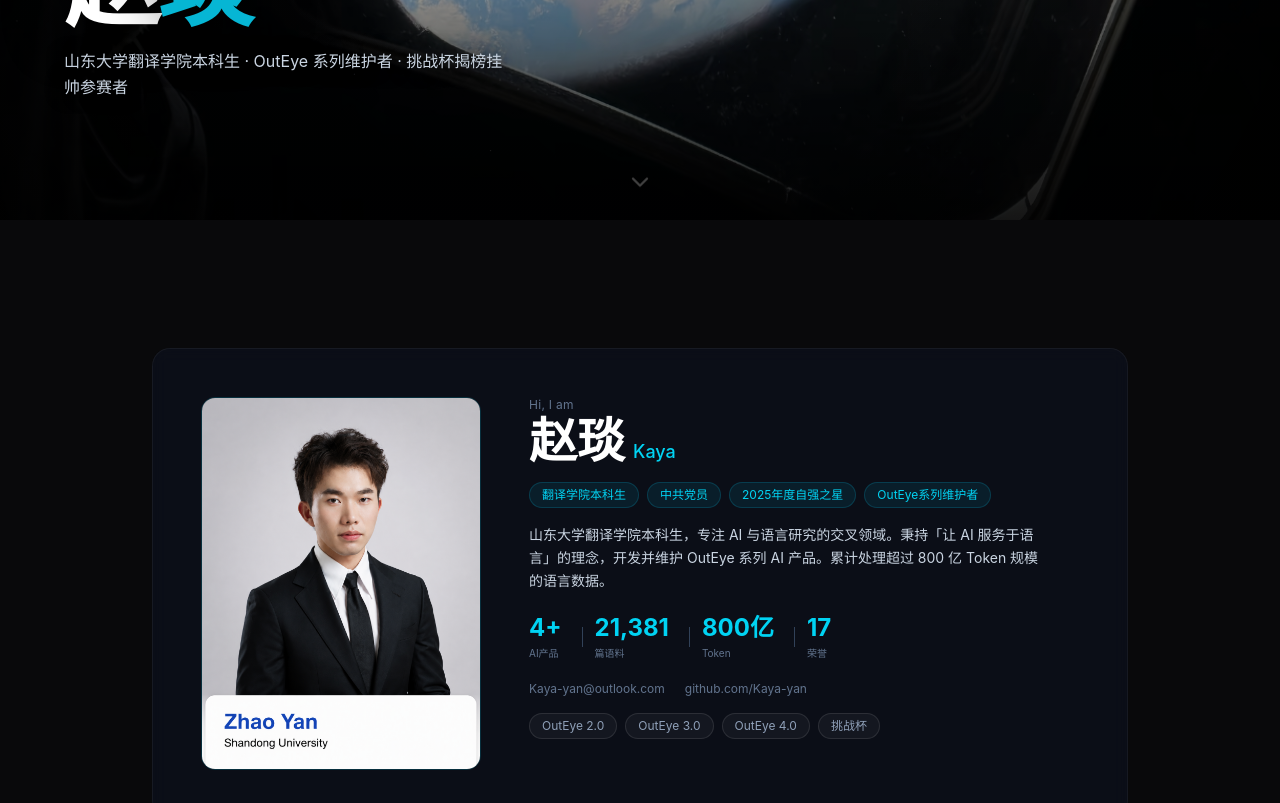
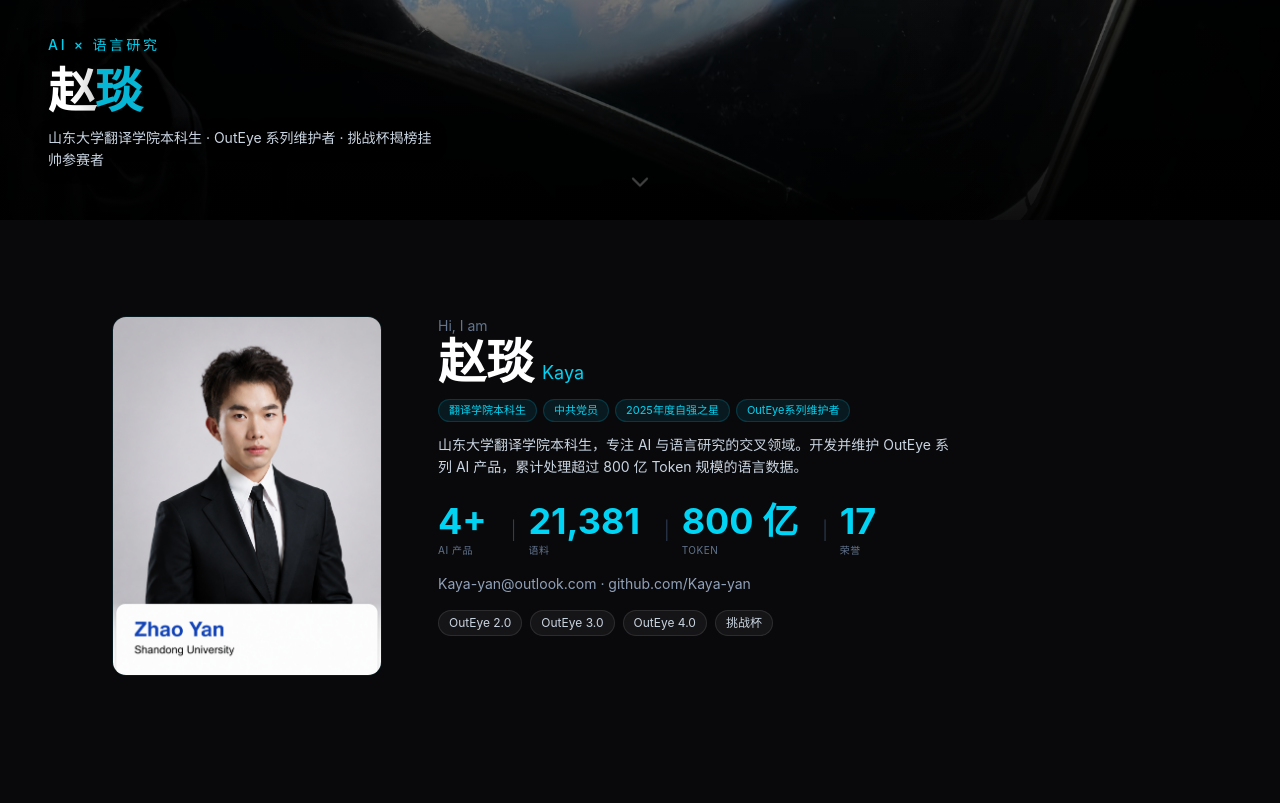
Before and after one commit to Kaya-yan/hub.outeye, a Next.js app: page / in a window 1280 px wide. Shown: the part 580-1383 px from the top of the page. Built offline with nearby package versions, Linux system fonts and the light colour scheme.

Commit message:
首页再次优化

```diff
--- a/src/components/public/AboutSection.tsx
+++ b/src/components/public/AboutSection.tsx
@@ -44,7 +44,7 @@ function ResumePhoto() {
         <img
           src="/assets/images/profile/profile.jpg"
           alt="赵琰"
-          className="w-[280px] aspect-[3/4] rounded-xl object-cover object-top border border-cyan-500/20 transition-shadow duration-500 hover:shadow-[0_0_40px_rgba(6,182,212,0.2)]"
+          className="w-[270px] aspect-[3/4] rounded-xl object-cover object-top border border-cyan-500/10 transition-shadow duration-500 hover:shadow-[0_0_40px_rgba(6,182,212,0.15)]"
         />
       </motion.div>
     </div>
@@ -53,96 +53,100 @@ function ResumePhoto() {
 
 export function AboutSection() {
   return (
-    <section id="about" className="py-24 lg:py-32">
-      <div className="mx-auto max-w-5xl px-6">
+    <section id="about" className="py-16 md:py-24">
+      <div className="mx-auto max-w-6xl px-6 md:px-12">
+        <div className="flex flex-col lg:flex-row gap-8 lg:gap-14 items-start">
+          {/* Left: Photo */}
           <motion.div
-          initial={{ opacity: 0, y: 30 }}
-          whileInView={{ opacity: 1, y: 0 }}
+            initial={{ opacity: 0, x: -20 }}
+            whileInView={{ opacity: 1, x: 0 }}
             viewport={{ once: true, margin: "-100px" }}
-          transition={{ duration: 0.5, ease: "easeOut" }}
-          className="rounded-2xl border border-white/5 bg-slate-900/40 backdrop-blur-sm p-8 md:p-12"
+            transition={{ duration: 0.6, ease: "easeOut" }}
+            className="flex justify-center lg:justify-start w-full lg:w-auto"
           >
-          <div className="flex flex-col lg:flex-row gap-8 lg:gap-12 items-start">
-            {/* Left: Photo */}
-            <div className="flex justify-center lg:justify-start w-full lg:w-auto">
             {/* Mobile photo (static) */}
             <div className="lg:hidden">
               <img
                 src="/assets/images/profile/profile.jpg"
                 alt="赵琰"
-                  className="w-[200px] aspect-[3/4] rounded-xl object-cover object-top border border-cyan-500/20"
+                className="w-[200px] aspect-[3/4] rounded-xl object-cover object-top border border-cyan-500/10"
               />
             </div>
             <ResumePhoto />
-            </div>
+          </motion.div>
 
           {/* Right: Info */}
-            <div className="flex-1 min-w-0">
-              <p className="text-xs text-slate-500 tracking-wide">Hi, I am</p>
-              <h2 className="mt-1 flex items-baseline gap-2">
+          <motion.div
+            initial={{ opacity: 0, x: 20 }}
+            whileInView={{ opacity: 1, x: 0 }}
+            viewport={{ once: true, margin: "-100px" }}
+            transition={{ duration: 0.6, ease: "easeOut" }}
+            className="flex-1 min-w-0"
+          >
+            {/* Row 1: Greeting */}
+            <p className="text-slate-500 text-sm">Hi, I am</p>
+
+            {/* Row 2: Name */}
+            <h2 className="mt-0.5 flex items-baseline gap-2">
               <span className="text-4xl md:text-5xl font-bold text-white">赵琰</span>
-                <span className="text-lg text-cyan-400 font-medium">Kaya</span>
+              <span className="text-cyan-400 text-lg font-normal">Kaya</span>
             </h2>
 
-              {/* Badges */}
-              <div className="mt-4 flex flex-wrap gap-2">
+            {/* Row 3: Badges */}
+            <div className="mt-3 flex flex-wrap gap-1.5">
               {["翻译学院本科生", "中共党员", "2025年度自强之星", "OutEye系列维护者"].map((b) => (
                 <span
                   key={b}
-                    className="rounded-full border border-cyan-500/20 bg-cyan-500/10 px-3 py-1 text-xs text-cyan-400"
+                  className="rounded-full border border-cyan-500/20 bg-cyan-500/10 text-cyan-400 text-[11px] px-2.5 py-0.5 whitespace-nowrap"
                 >
                   {b}
                 </span>
               ))}
             </div>
 
-              {/* Bio */}
-              <p className="mt-4 text-sm text-slate-300 leading-relaxed max-w-lg">
-                山东大学翻译学院本科生，专注 AI 与语言研究的交叉领域。秉持「让 AI 服务于语言」的理念，开发并维护 OutEye 系列 AI 产品。累计处理超过 800 亿 Token 规模的语言数据。
+            {/* Row 4: Bio */}
+            <p className="mt-3 text-slate-300 text-sm leading-relaxed max-w-lg">
+              山东大学翻译学院本科生，专注 AI 与语言研究的交叉领域。开发并维护 OutEye 系列 AI 产品，累计处理超过 800 亿 Token 规模的语言数据。
             </p>
 
-              {/* Metrics */}
-              <div className="mt-5 flex flex-wrap items-center gap-x-5 gap-y-3">
+            {/* Row 5: Metrics — big bold numbers */}
+            <div className="mt-6 flex flex-wrap items-center gap-x-6 gap-y-3">
               {[
-                  { value: "4+", label: "AI产品" },
-                  { value: "21,381", label: "篇语料" },
-                  { value: "800亿", label: "Token" },
+                { value: "4+", label: "AI 产品" },
+                { value: "21,381", label: "语料" },
+                { value: "800 亿", label: "TOKEN" },
                 { value: "17", label: "荣誉" },
               ].map((m, idx) => (
                 <div key={m.label} className="flex items-center gap-3">
-                    {idx > 0 && <div className="w-px h-5 bg-slate-700" />}
-                    <div className="flex flex-col">
-                      <span className="text-2xl font-bold text-cyan-400">{m.value}</span>
-                      <span className="text-[10px] text-slate-500 mt-0.5">{m.label}</span>
+                  {idx > 0 && <span className="text-slate-700 text-lg font-light">|</span>}
+                  <div className="flex flex-col items-start">
+                    <span className="text-3xl md:text-4xl font-bold text-cyan-400 leading-none">{m.value}</span>
+                    <span className="text-[10px] text-slate-500 mt-1 uppercase tracking-wider">{m.label}</span>
                   </div>
                 </div>
               ))}
             </div>
 
-              {/* Contact links */}
-              <div className="mt-5 flex flex-wrap items-center gap-x-5 gap-y-1 text-xs text-slate-500">
-                <a href="mailto:Kaya-yan@outlook.com" className="hover:text-cyan-400 transition-colors">
-                  Kaya-yan@outlook.com
-                </a>
-                <a href="https://github.com/Kaya-yan" target="_blank" rel="noopener noreferrer" className="hover:text-cyan-400 transition-colors">
-                  github.com/Kaya-yan
-                </a>
-              </div>
+            {/* Row 6: Contact */}
+            <p className="mt-4 text-slate-400 text-sm">
+              <a href="mailto:Kaya-yan@outlook.com" className="hover:text-cyan-400 transition-colors">Kaya-yan@outlook.com</a>
+              {" · "}
+              <a href="https://github.com/Kaya-yan" target="_blank" rel="noopener noreferrer" className="hover:text-cyan-400 transition-colors">github.com/Kaya-yan</a>
+            </p>
 
-              {/* Project tags */}
+            {/* Row 7: Project tags */}
             <div className="mt-4 flex flex-wrap gap-2">
               {["OutEye 2.0", "OutEye 3.0", "OutEye 4.0", "挑战杯"].map((tag) => (
                 <span
                   key={tag}
-                    className="rounded-full border border-white/10 bg-white/[0.04] px-3 py-1 text-xs text-slate-400"
+                  className="rounded-full border border-white/10 bg-white/5 text-slate-300 text-xs px-2.5 py-1"
                 >
                   {tag}
                 </span>
               ))}
             </div>
+          </motion.div>
         </div>
-          </div>
-        </motion.div>
       </div>
     </section>
   );
--- a/src/components/public/GalaxyHero.tsx
+++ b/src/components/public/GalaxyHero.tsx
@@ -2,38 +2,39 @@
 
 import { useRef, useEffect } from "react";
 import Image from "next/image";
+import { motion, useScroll, useTransform } from "framer-motion";
 import { useReducedMotion } from "@/hooks/useReducedMotion";
 import { ChevronDown } from "lucide-react";
 
-const STAR_COUNT = 25;
+const STAR_COUNT = 18;
 
-interface Star {
-  x: number;
-  y: number;
-  vx: number;
-  vy: number;
-  size: number;
-  alpha: number;
-}
-
-function createStars(w: number, h: number): Star[] {
+function createStars(w: number, h: number) {
   return Array.from({ length: STAR_COUNT }, () => ({
     x: Math.random() * w,
     y: Math.random() * h,
-    vx: (Math.random() - 0.5) * 0.15,
-    vy: (Math.random() - 0.5) * 0.15 - 0.05,
-    size: Math.random() < 0.3 ? 1.2 : 0.7,
-    alpha: Math.random() * 0.12 + 0.04,
+    vx: (Math.random() - 0.5) * 0.12,
+    vy: (Math.random() - 0.5) * 0.12 - 0.03,
+    size: Math.random() < 0.25 ? 1.2 : 0.7,
+    alpha: Math.random() * 0.1 + 0.03,
   }));
 }
 
 export function GalaxyHero() {
+  const sectionRef = useRef<HTMLElement>(null);
   const canvasRef = useRef<HTMLCanvasElement>(null);
-  const starsRef = useRef<Star[]>([]);
+  const starsRef = useRef<ReturnType<typeof createStars>>([]);
   const animIdRef = useRef(0);
   const dimsRef = useRef({ w: 0, h: 0 });
   const reducedMotion = useReducedMotion();
 
+  // Parallax scroll
+  const { scrollYProgress } = useScroll({
+    target: sectionRef,
+    offset: ["start start", "end start"],
+  });
+  const imageY = useTransform(scrollYProgress, [0, 1], ["0%", "30%"]);
+
+  // Star particles
   useEffect(() => {
     const canvas = canvasRef.current;
     if (!canvas || reducedMotion) return;
@@ -91,8 +92,9 @@ export function GalaxyHero() {
   }
 
   return (
-    <section className="relative h-screen overflow-hidden bg-black">
-      {/* Background image */}
+    <section ref={sectionRef} className="relative h-screen overflow-hidden bg-black">
+      {/* Parallax background image */}
+      <motion.div style={{ y: reducedMotion ? 0 : imageY }} className="absolute inset-0">
         <Image
           src="/hero-bg.jpg"
           alt=""
@@ -102,16 +104,17 @@ export function GalaxyHero() {
           style={{ objectPosition: "center bottom" }}
           sizes="100vw"
         />
+      </motion.div>
 
-      {/* Layer 1: bottom darkening gradient for text readability */}
+      {/* Layer 1: bottom darkening gradient */}
       <div
         className="absolute inset-0 pointer-events-none z-[1]"
         style={{
-          background: "linear-gradient(to top, rgba(0,0,0,0.85) 0%, rgba(0,0,0,0.4) 30%, transparent 60%)",
+          background: "linear-gradient(to top, rgba(0,0,0,0.9) 0%, rgba(0,0,0,0.45) 30%, transparent 60%)",
         }}
       />
 
-      {/* Layer 2: radial vignette to darken edges */}
+      {/* Layer 2: radial vignette */}
       <div
         className="absolute inset-0 pointer-events-none z-[1]"
         style={{
@@ -119,7 +122,7 @@ export function GalaxyHero() {
         }}
       />
 
-      {/* Subtle star particle overlay */}
+      {/* Stars overlay */}
       {!reducedMotion && (
         <canvas
           ref={canvasRef}
@@ -127,34 +130,49 @@ export function GalaxyHero() {
         />
       )}
 
-      {/* Text content */}
-      <div className="absolute bottom-[15%] left-6 sm:left-10 lg:left-16 z-10 max-w-md">
-        <p className="text-xs sm:text-sm font-medium tracking-[0.2em] uppercase text-cyan-400 mb-3"
+      {/* Text content — entrance animations */}
+      <div className="absolute left-6 bottom-6 md:left-12 md:bottom-12 z-10 max-w-sm">
+        <motion.p
+          initial={{ opacity: 0, y: 15 }}
+          animate={{ opacity: 1, y: 0 }}
+          transition={{ duration: 0.8, delay: 0.2, ease: "easeOut" }}
+          className="text-xs sm:text-sm font-medium tracking-[0.2em] uppercase text-cyan-400 mb-3"
           style={{ textShadow: "0 0 20px rgba(0,0,0,0.8)" }}
         >
           AI × 语言研究
-        </p>
-        <h1 className="text-5xl sm:text-7xl lg:text-8xl font-bold tracking-tight text-white"
-          style={{ textShadow: "0 0 60px rgba(0,0,0,0.9)" }}
+        </motion.p>
+        <motion.h1
+          initial={{ opacity: 0, y: 15 }}
+          animate={{ opacity: 1, y: 0 }}
+          transition={{ duration: 0.8, delay: 0.4, ease: "easeOut" }}
+          className="text-4xl md:text-5xl font-bold tracking-tight text-white"
+          style={{ textShadow: "0 2px 30px rgba(0,0,0,0.9)" }}
         >
           赵<span className="text-brand-cyan">琰</span>
-        </h1>
-        <p className="mt-4 text-sm sm:text-base text-slate-300 leading-relaxed"
-          style={{ textShadow: "0 0 20px rgba(0,0,0,0.9)" }}
+        </motion.h1>
+        <motion.p
+          initial={{ opacity: 0, y: 15 }}
+          animate={{ opacity: 1, y: 0 }}
+          transition={{ duration: 0.8, delay: 0.6, ease: "easeOut" }}
+          className="mt-3 text-sm text-slate-300 leading-relaxed"
+          style={{ textShadow: "0 2px 16px rgba(0,0,0,0.9)" }}
         >
           山东大学翻译学院本科生 · OutEye 系列维护者 · 挑战杯揭榜挂帅参赛者
-        </p>
+        </motion.p>
       </div>
 
       {/* Scroll arrow */}
-      <button
+      <motion.button
+        initial={{ opacity: 0 }}
+        animate={{ opacity: 1 }}
+        transition={{ duration: 0.6, delay: 1.0 }}
         onClick={handleArrowClick}
         className="absolute bottom-6 left-1/2 -translate-x-1/2 z-10 text-white/50 hover:text-white/80 transition-colors cursor-pointer"
         style={{ animation: "floatArrow 2s ease-in-out infinite" }}
         aria-label="向下滚动"
       >
         <ChevronDown className="h-7 w-7" />
-      </button>
+      </motion.button>
     </section>
   );
 }
--- a/src/lib/honors-data.ts
+++ b/src/lib/honors-data.ts
@@ -112,7 +112,7 @@ export const coreHonors: HonorEntry[] = [
     images: ["/assets/images/honors/winter-social-practice.jpg"],
   },
   {
-    year: "2023",
+    year: "2025",
     title: '第四届"新生杯"创业计划竞赛优胜奖',
     subtitle: "荣光薪传—全民国防教育服务平台",
     level: "校级",
@@ -122,7 +122,7 @@ export const coreHonors: HonorEntry[] = [
     images: ["/assets/images/honors/freshmen-cup-merit.jpg"],
   },
   {
-    year: "2023",
+    year: "2025",
     title: "军训优秀学员",
     subtitle: "军事训练期间表现突出",
     level: "校级",
@@ -142,9 +142,9 @@ export const allHonors: AllHonorEntry[] = [
   { year: "2025", title: "军训歌咏比赛一等奖", level: "院级", image: "/assets/images/honors/military-choir-1st.jpg" },
   { year: "2025", title: "爱国主题教育征文活动三等奖", level: "校级", image: "/assets/images/honors/patriotic-essay-3rd.jpg" },
   { year: "2025", title: "拔河比赛第三名", level: "校级", image: "/assets/images/honors/tug-war-3rd.jpg" },
-  { year: "2023", title: "军训优秀学员", level: "校级", image: "/assets/images/honors/military-excellent.jpg" },
-  { year: "2023", title: "砺刃-2023军事基础技能比武 · 战斗小组单项科目第二名", level: "校级", image: "/assets/images/honors/military-2nd.jpg" },
-  { year: "2023", title: '第四届"新生杯"创业计划竞赛优胜奖', level: "校级", image: "/assets/images/honors/freshmen-cup-merit.jpg" },
+  { year: "2025", title: "军训优秀学员", level: "校级", image: "/assets/images/honors/military-excellent.jpg" },
+  { year: "2025", title: "砺刃-2023军事基础技能比武 · 战斗小组单项科目第二名", level: "校级", image: "/assets/images/honors/military-2nd.jpg" },
+  { year: "2025", title: '第四届"新生杯"创业计划竞赛优胜奖', level: "校级", image: "/assets/images/honors/freshmen-cup-merit.jpg" },
   { year: "2022", title: '煅镝-2022野外综合训练"训练标兵"', level: "校级", image: "/assets/images/honors/nudt-training-model.jpg" },
   { year: "2022-2023", title: '国防科技大学"学习之星"（两度）', level: "校级", image: "/assets/images/honors/nudt-star-learner.jpg" },
   { year: "2022-2023", title: '国防科技大学"学习标兵"', level: "校级", image: "/assets/images/honors/nudt-model-learner.jpg" },
```
Lines whose indentation alone changed are shown as unchanged.
